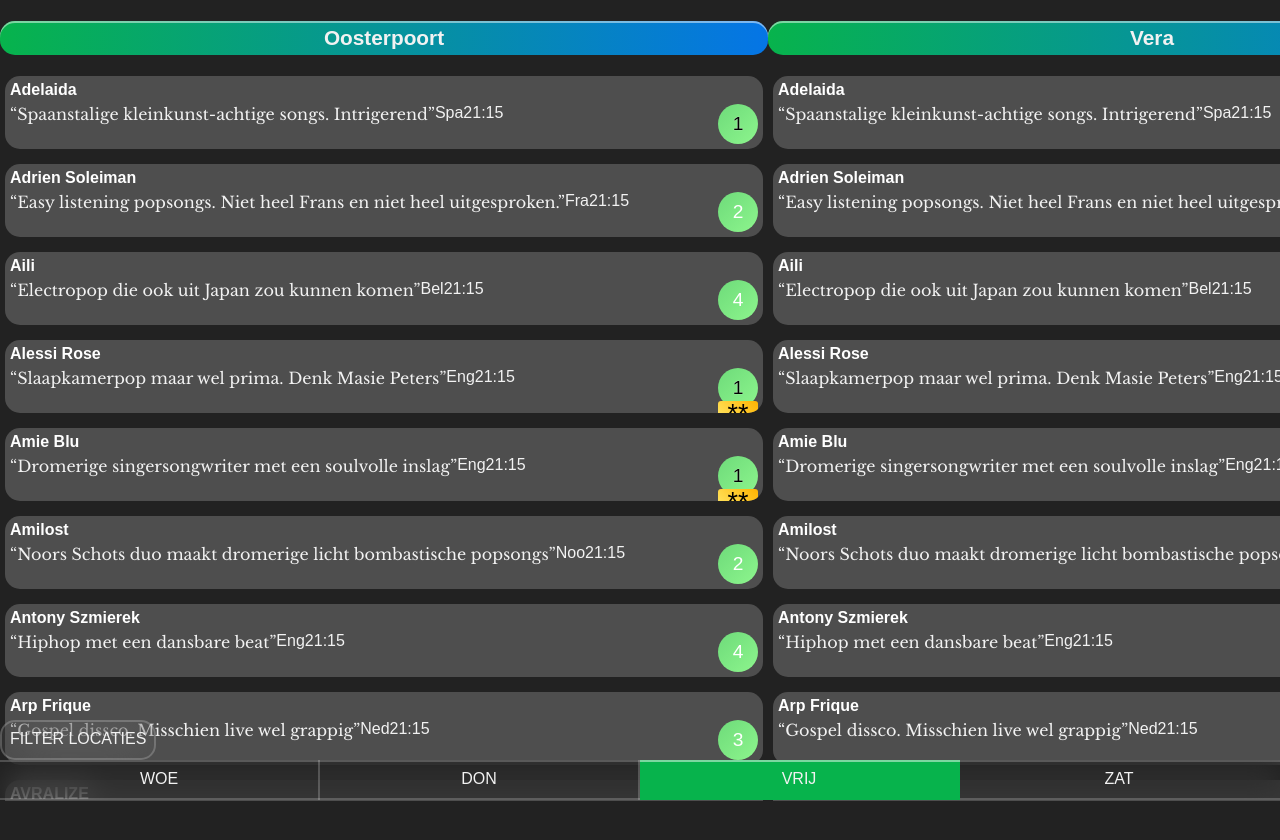
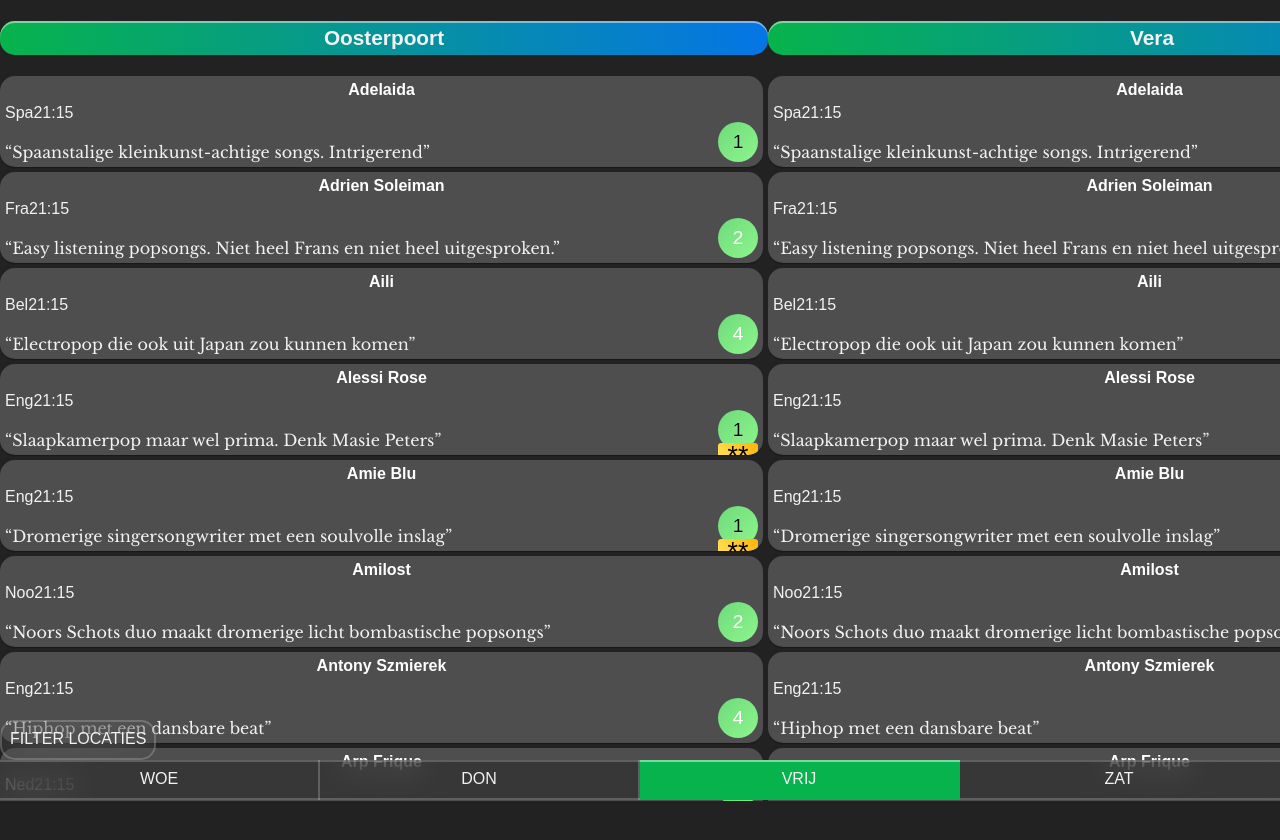
Before and after one commit to Ffyud/eurosonic-snelgids, an Angular app: page / in a window 1280 px wide. Shown: the top 840 px of the page. Built offline with nearby package versions, Linux system fonts and the light colour scheme; a web font is replaced by a local one.

Commit message:
improve ux

```diff
--- a/src/app/event-list/event-card/event-card.component.css
+++ b/src/app/event-list/event-card/event-card.component.css
@@ -5,6 +5,7 @@
     position: relative;
     overflow: hidden;
     background: var(--light-dark-color);
+    box-shadow: 0px 2px 2px -2px #000;
 }
 
 h4 {
@@ -14,6 +15,13 @@ h4 {
     padding-bottom: var(--spacing-m);
     font-weight: 700;
     font-style: normal;
+    text-align: center;
+}
+
+.info-grid {
+    display: grid;
+    align-items: end;
+    grid-template-columns: 1fr auto;
 }
 
 p.description::before {
@@ -25,7 +33,6 @@ p.description::after {
 }
 
 p.description {
-    float: left;
     quotes: "„" "“" "‚" "‘";
     margin: 0;
     quotes: initial;
@@ -35,7 +42,6 @@ p.description {
 .rating {
     /* position: absolute; */
     position: relative;
-    float: right;
     width: 40px;
     right: 0px;
     top: 0px;
--- a/src/app/event-list/event-card/event-card.component.html
+++ b/src/app/event-list/event-card/event-card.component.html
@@ -1,8 +1,9 @@
 <div class="event-card">
    <h4>{{ gig?.artist }}</h4>
    <span>{{ gig.country }}</span>
+   <span>21:15</span>
+   <div class="info-grid">
       <p class="description">{{gig.description}}</p>
-   <span>21:15</span>
       @switch (gig?.rating) {
       @case (rating.VIJF) {
       <div class="rating rating-5"><span>5</span></div>
@@ -33,3 +34,5 @@
       }
       }
    </div>
+
+</div>
--- a/src/app/event-list/event-list.component.css
+++ b/src/app/event-list/event-list.component.css
@@ -57,7 +57,7 @@ ul {
 }
 
 li {
-    padding-left: var(--spacing-m);
+    /* padding-left: var(--spacing-m); */
     padding-right: var(--spacing-m);
-    margin-bottom: var(--spacing-xl);
+    margin-bottom: var(--spacing-m);
 }
--- a/src/app/event-list/event-list.component.html
+++ b/src/app/event-list/event-list.component.html
@@ -2,6 +2,9 @@
     @for(location of selectedLocationsList(); track location) {
         <div class="event-list">
             <h3><span>{{location}}</span></h3>
+             <!-- TODO Sorteren op tijdstip -->
+             <!-- TODO Blokken hoogte geven relatief aan  -->
+             <!-- TODO Lege blokken tussen de tijdstippen plaatsen -->
             <ul>
                 @for (event of eventList(); track event) {
                 <li>
```
Lines whose indentation alone changed are shown as unchanged.
